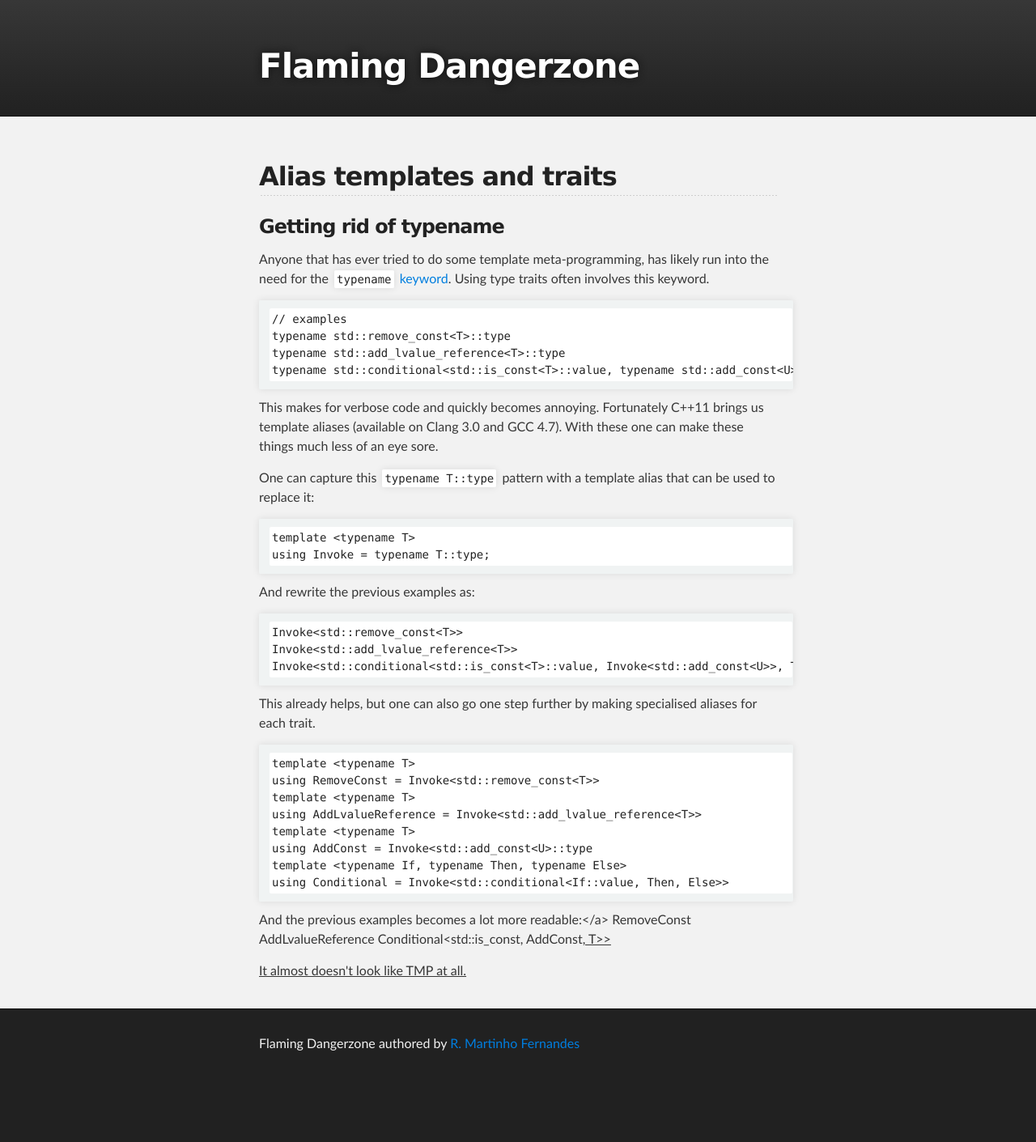
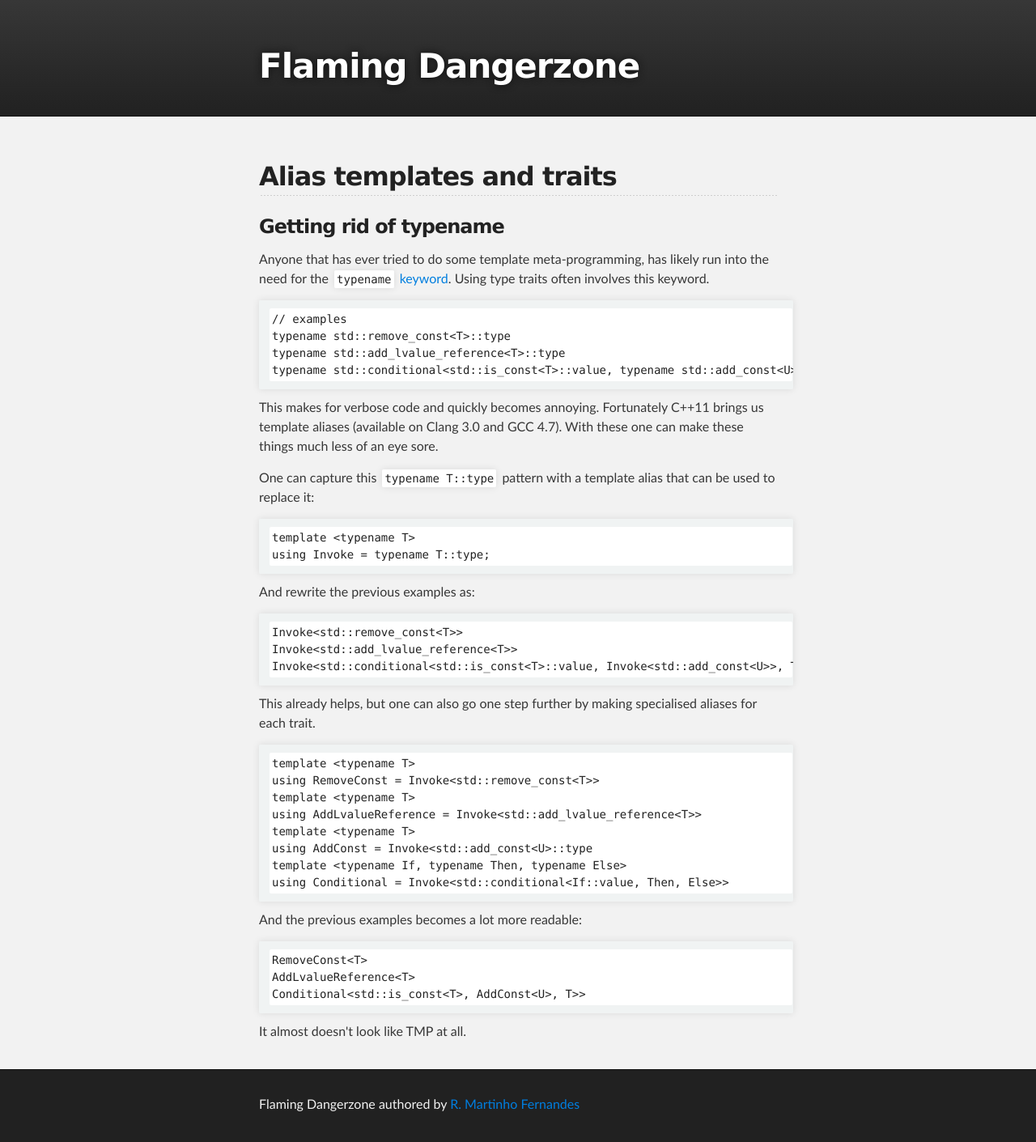
Before and after one commit to rmartinho/flamingdangerzone, a Jekyll site: the page built from _posts/2012-02-25-alias-templates-and-traits.markdown, in a window 1280 px wide. Shown: the whole page at 81% size. Built offline with Jekyll 4.4.1, drawn with Linux system fonts in a browser that asks for light colours; before the commit the page ends 1336 px from its top, so only the background shows below that.

Commit message:
Perhaps the language tag is c++?

```diff
--- a/_posts/2012-02-25-alias-templates-and-traits.markdown
+++ b/_posts/2012-02-25-alias-templates-and-traits.markdown
@@ -7,7 +7,7 @@
 
 <p>Anyone that has ever tried to do some template meta-programming, has likely run into the need for the <a href="http://stackoverflow.com/a/613132/46642"><code>typename</code> keyword</a>. Using type traits often involves this keyword.</p>
 
-{{ highlight cpp }}
+{{ highlight c++ }}
     // examples
     typename std::remove_const<T>::type
     typename std::add_lvalue_reference<T>::type
@@ -18,14 +18,14 @@
 
 <p>One can capture this <code>typename T::type</code> pattern with a template alias that can be used to replace it:</p>
 
-{{ highlight cpp }}
+{{ highlight c++ }}
     template <typename T>
     using Invoke = typename T::type;
 {{ endhighlight }}
 
 And rewrite the previous examples as:
 
-{{ highlight cpp }}
+{{ highlight c++ }}
     Invoke<std::remove_const<T>>
     Invoke<std::add_lvalue_reference<T>>
     Invoke<std::conditional<std::is_const<T>::value, Invoke<std::add_const<U>>, T>>
@@ -33,7 +33,7 @@
 
 <p>This already helps, but one can also go one step further by making specialised aliases for each trait.</p>
 
-{{ highlight cpp }}
+{{ highlight c++ }}
     template <typename T>
     using RemoveConst = Invoke<std::remove_const<T>>
     template <typename T>
@@ -44,9 +44,9 @@
     using Conditional = Invoke<std::conditional<If::value, Then, Else>>
 {{ endhighlight }}
 
-<p>And the previous examples becomes a lot more readable:</a>
+<p>And the previous examples becomes a lot more readable:</p>
 
-{{ highlight cpp }}
+{{ highlight c++ }}
     RemoveConst<T>
     AddLvalueReference<T>
     Conditional<std::is_const<T>, AddConst<U>, T>>
```
